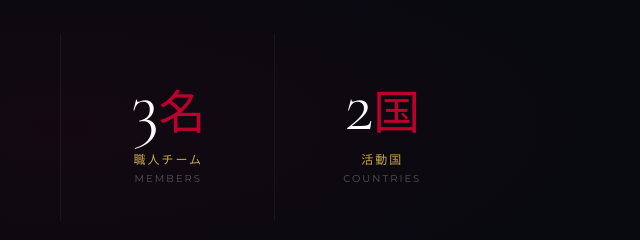
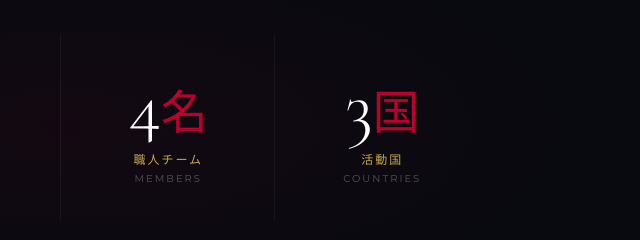
Before and after one commit to keimeishin-sys/thunagu, a plain HTML site: page index.html in a window 1280 px wide. Shown: the part 1587-1827 px from the top of the page, 578-1218 px from the left. Drawn offline with nearby package versions, Linux system fonts and the light colour scheme.

Commit message:
メンバー4名・活動国3カ国に更新

```diff
--- a/index.html
+++ b/index.html
@@ -1577,12 +1577,12 @@
         <span class="stat-label" data-i18n="stat2">Plats au Menu</span>
       </div>
       <div class="stat-item fade-up">
-        <span class="stat-number" data-count="3"><span>名</span></span>
+        <span class="stat-number" data-count="4"><span>名</span></span>
         <span class="stat-label-jp">職人チーム</span>
         <span class="stat-label" data-i18n="stat3">Membres</span>
       </div>
       <div class="stat-item fade-up">
-        <span class="stat-number" data-count="2"><span>国</span></span>
+        <span class="stat-number" data-count="3"><span>国</span></span>
         <span class="stat-label-jp">活動国</span>
         <span class="stat-label" data-i18n="stat4">Pays</span>
       </div>
```
